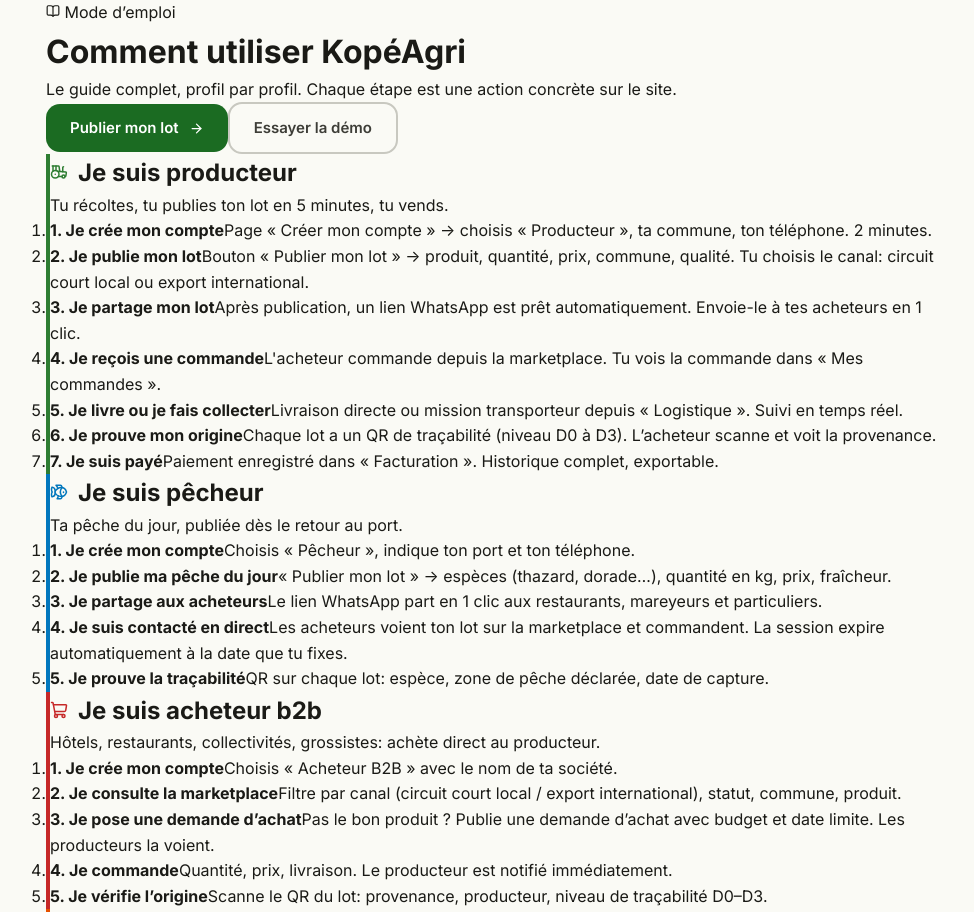
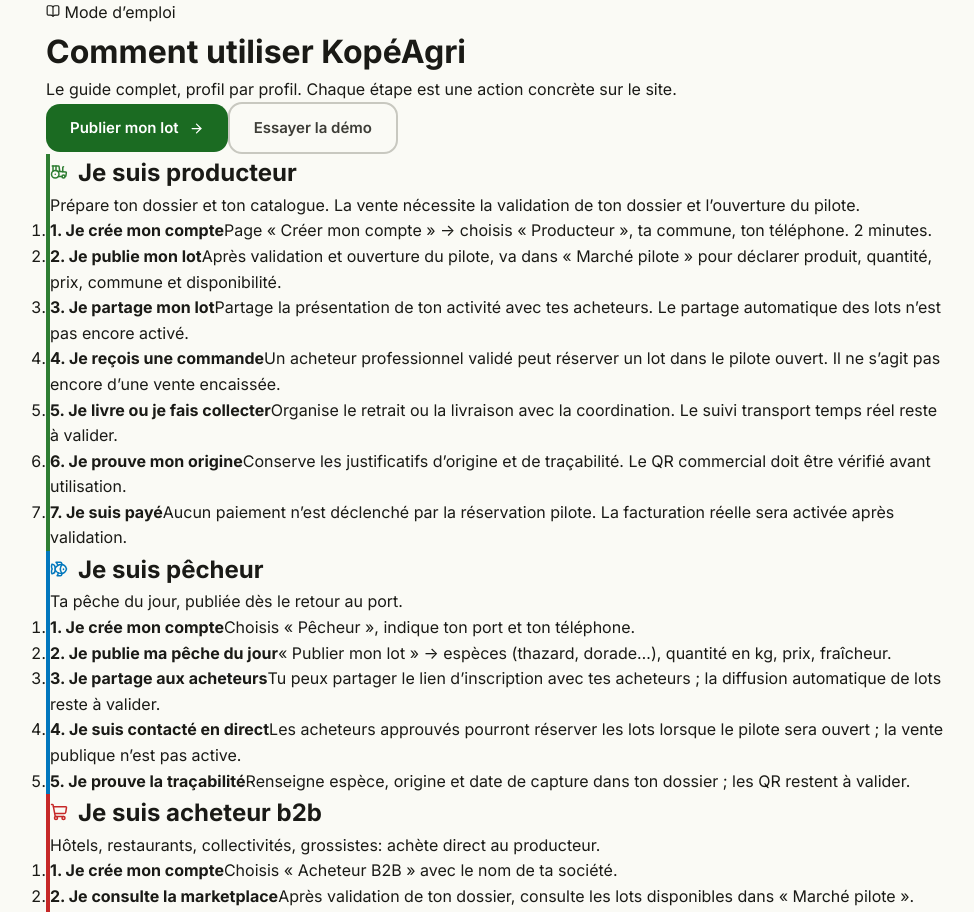
Before and after one commit to CVlad97/kopeagri-caraibes, a React (Vite) app: page /guide in a window 1280 px wide. Shown: the top 912 px of the page, without its empty margins (144-1118 px from the left). Built offline with nearby package versions, Linux system fonts and the light colour scheme.

Commit message:
fix: make partner guide reflect real pilot capabilities

```diff
--- a/src/pages/GuidePage.tsx
+++ b/src/pages/GuidePage.tsx
@@ -24,15 +24,15 @@
     label: 'Producteur',
     icon: <Tractor size={18} />,
     color: '#2E7D32',
-    intro: 'Tu récoltes, tu publies ton lot en 5 minutes, tu vends.',
+    intro: 'Prépare ton dossier et ton catalogue. La vente nécessite la validation de ton dossier et l’ouverture du pilote.',
     steps: [
       { title: '1. Je crée mon compte', action: 'Page « Créer mon compte » → choisis « Producteur », ta commune, ton téléphone. 2 minutes.' },
-      { title: '2. Je publie mon lot', action: 'Bouton « Publier mon lot » → produit, quantité, prix, commune, qualité. Tu choisis le canal: circuit court local ou export international.' },
-      { title: '3. Je partage mon lot', action: 'Après publication, un lien WhatsApp est prêt automatiquement. Envoie-le à tes acheteurs en 1 clic.' },
-      { title: '4. Je reçois une commande', action: "L'acheteur commande depuis la marketplace. Tu vois la commande dans « Mes commandes »." },
-      { title: '5. Je livre ou je fais collecter', action: 'Livraison directe ou mission transporteur depuis « Logistique ». Suivi en temps réel.' },
-      { title: '6. Je prouve mon origine', action: 'Chaque lot a un QR de traçabilité (niveau D0 à D3). L’acheteur scanne et voit la provenance.' },
-      { title: '7. Je suis payé', action: 'Paiement enregistré dans « Facturation ». Historique complet, exportable.' },
+      { title: '2. Je publie mon lot', action: 'Après validation et ouverture du pilote, va dans « Marché pilote » pour déclarer produit, quantité, prix, commune et disponibilité.' },
+      { title: '3. Je partage mon lot', action: 'Partage la présentation de ton activité avec tes acheteurs. Le partage automatique des lots n’est pas encore activé.' },
+      { title: '4. Je reçois une commande', action: "Un acheteur professionnel validé peut réserver un lot dans le pilote ouvert. Il ne s’agit pas encore d’une vente encaissée." },
+      { title: '5. Je livre ou je fais collecter', action: 'Organise le retrait ou la livraison avec la coordination. Le suivi transport temps réel reste à valider.' },
+      { title: '6. Je prouve mon origine', action: 'Conserve les justificatifs d’origine et de traçabilité. Le QR commercial doit être vérifié avant utilisation.' },
+      { title: '7. Je suis payé', action: 'Aucun paiement n’est déclenché par la réservation pilote. La facturation réelle sera activée après validation.' },
     ],
   },
   {
@@ -44,9 +44,9 @@
     steps: [
       { title: '1. Je crée mon compte', action: 'Choisis « Pêcheur », indique ton port et ton téléphone.' },
       { title: '2. Je publie ma pêche du jour', action: '« Publier mon lot » → espèces (thazard, dorade…), quantité en kg, prix, fraîcheur.' },
-      { title: '3. Je partage aux acheteurs', action: 'Le lien WhatsApp part en 1 clic aux restaurants, mareyeurs et particuliers.' },
-      { title: '4. Je suis contacté en direct', action: 'Les acheteurs voient ton lot sur la marketplace et commandent. La session expire automatiquement à la date que tu fixes.' },
-      { title: '5. Je prouve la traçabilité', action: 'QR sur chaque lot: espèce, zone de pêche déclarée, date de capture.' },
+      { title: '3. Je partage aux acheteurs', action: 'Tu peux partager le lien d’inscription avec tes acheteurs ; la diffusion automatique de lots reste à valider.' },
+      { title: '4. Je suis contacté en direct', action: 'Les acheteurs approuvés pourront réserver les lots lorsque le pilote sera ouvert ; la vente publique n’est pas active.' },
+      { title: '5. Je prouve la traçabilité', action: 'Renseigne espèce, origine et date de capture dans ton dossier ; les QR restent à valider.' },
     ],
   },
   {
@@ -57,10 +57,10 @@
     intro: 'Hôtels, restaurants, collectivités, grossistes: achète direct au producteur.',
     steps: [
       { title: '1. Je crée mon compte', action: 'Choisis « Acheteur B2B » avec le nom de ta société.' },
-      { title: '2. Je consulte la marketplace', action: 'Filtre par canal (circuit court local / export international), statut, commune, produit.' },
-      { title: '3. Je pose une demande d’achat', action: 'Pas le bon produit ? Publie une demande d’achat avec budget et date limite. Les producteurs la voient.' },
-      { title: '4. Je commande', action: 'Quantité, prix, livraison. Le producteur est notifié immédiatement.' },
-      { title: '5. Je vérifie l’origine', action: 'Scanne le QR du lot: provenance, producteur, niveau de traçabilité D0–D3.' },
+      { title: '2. Je consulte la marketplace', action: 'Après validation de ton dossier, consulte les lots disponibles dans « Marché pilote ».' },
+      { title: '3. Je pose une demande d’achat', action: 'Si ton produit est absent, contacte la coordination ; la demande d’achat automatisée reste à valider.' },
+      { title: '4. Je commande', action: 'Dans le pilote ouvert, réserve une quantité et indique tes modalités de livraison. Aucun paiement immédiat.' },
+      { title: '5. Je vérifie l’origine', action: 'Demande les justificatifs d’origine avant confirmation ; les QR commerciaux restent à valider.' },
     ],
   },
   {
```
